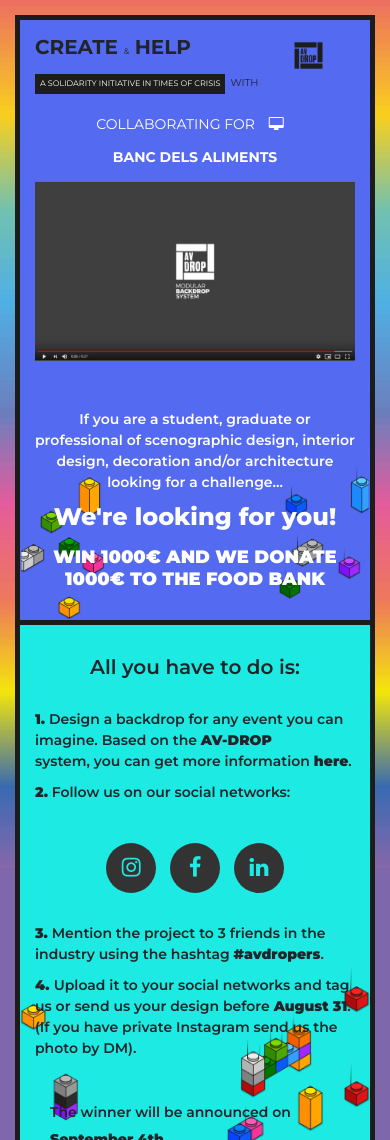
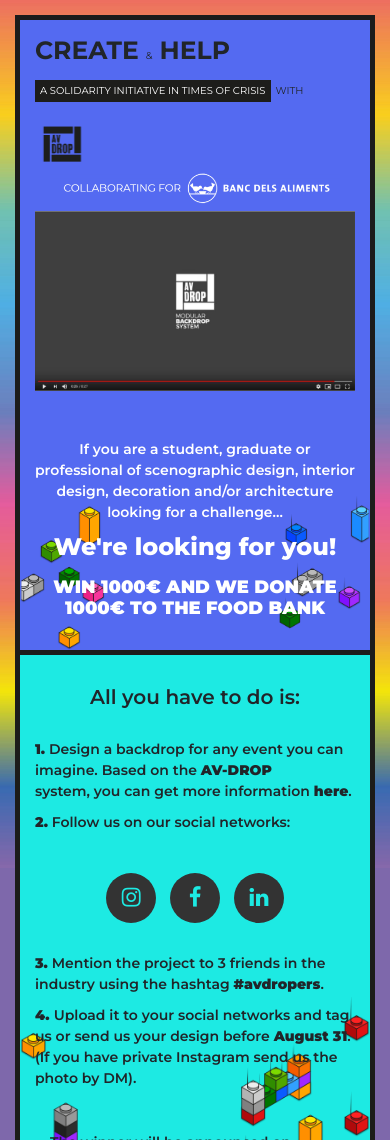
Before and after one commit to saifur703/cahebe-html-template, a plain HTML site: page index.html in a window 390 px wide. Shown: the top 1140 px of the page. Drawn offline with nearby package versions, Linux system fonts and the light colour scheme.

Commit message:
responsive fix

```diff
--- a/index.html
+++ b/index.html
@@ -51,9 +51,10 @@
 
 			<div class="row mt-5 mb-5">
 				<div class="col-md-8 offset-md-2 text-center">
-					<h4 class="middle-title">COLLABORATING FOR</h4>
+					<!-- <h4 class="middle-title">COLLABORATING FOR</h4>
 					<span class="f_icon"><i class="fa fa-desktop"></i></span>
-					<h4 class="middle-title"><b>banc dels aliments</b></h4>
+					<h4 class="middle-title"><b>banc dels aliments</b></h4> -->
+					<img src="assets/img/murgi.png" alt="">
 				</div>
 			</div>
 
--- a/responsive.css
+++ b/responsive.css
@@ -19,9 +19,11 @@
 /*		Tablet Layout: 768px.       */
 
 @media only screen and (min-width: 768px) and (max-width: 991px) {
-	.column {
-		width: 750px;
+	.welcome-area h1 {
+		font-size: 35px;
 	}
+
+
 
 }
 
@@ -30,12 +32,10 @@
 
 /*		Tablet and Mobile Layout         */
 @media only screen and (max-width: 991px) {
-	.welcome-area h1 {
-		font-size: 20px;
-	}
+
 
 	.welcome-area h3 span {
-		font-size: 8px;
+		font-size: 12px;
 		padding: 5px;
 		margin-right: 5px;
 	}
@@ -53,7 +53,7 @@
 	}
 
 	.welcome-area .logo {
-		max-width: 45px;
+		max-width: 100px;
 	}
 
 	.welcome-area .col-md-6,
@@ -109,6 +109,18 @@
 	.welcome-area::after {
 		bottom: 0;
 	}
+
+	.welcome-area h1 {
+		font-size: 25px;
+	}
+
+	.welcome-area .logo {
+		max-width: 60px;
+	}
+
+	.welcome-area h3 span {
+		font-size: 10px;
+	}
 }
 
 
--- a/style.css
+++ b/style.css
@@ -214,6 +214,7 @@
 
 .welcome-video {
     text-align: center;
+    margin-top: 5px;
 }
 
 .max-width-area {
```
Also changed, not shown: assets/img/murgi.png (added).
